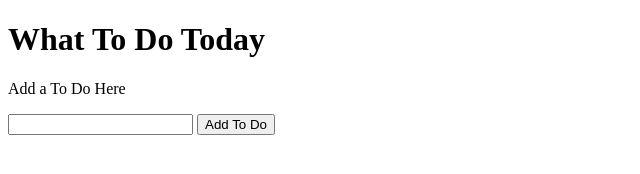
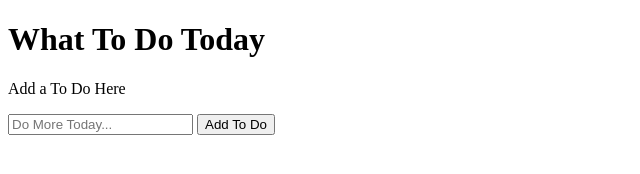
Before and after one commit to mfrazie2/cleverName, a plain HTML site: page index.html in a window 1280 px wide. Shown: the full height of the page, 0-640 px from the left. Drawn offline with nearby package versions, Linux system fonts and the light colour scheme.

Commit message:
Update index.html

```diff
--- a/index.html
+++ b/index.html
@@ -11,7 +11,7 @@
   <body>
     <h1>What To Do Today</h1>
     <p>Add a To Do Here</p>
-    <input type='text' id="input" />
+    <input type='text' id="input" placeholder="Do More Today..." />
     <button id="submit"> Add To Do </button>
 
     <div id='todo-list'>
```
